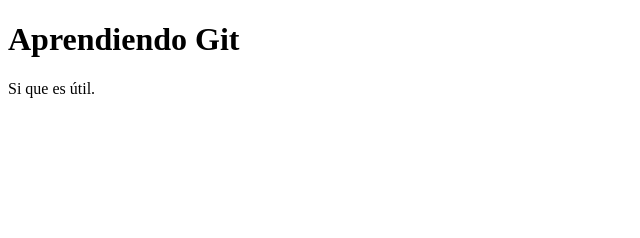
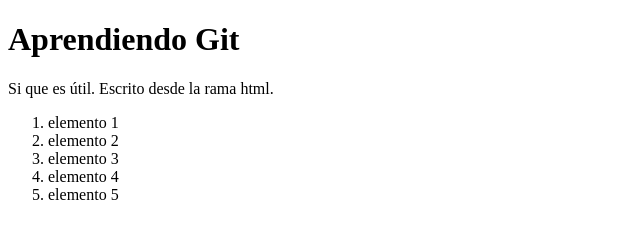
Before and after one commit to Thecoderdiego/curso-git, a plain HTML site: page index.html in a window 1280 px wide. Shown: the whole page, without its empty margins (0-640 px from the left). Drawn offline with Linux system fonts and the light colour scheme.

Commit message:
Agregando index.js al index.html

```diff
--- a/index.html
+++ b/index.html
@@ -8,6 +8,14 @@
 </head>
 <body>
     <h1>Aprendiendo Git</h1>
-    <p>Si que es útil.</p>
+    <p>Si que es útil. Escrito desde la rama html.</p>
+    <ol>
+        <li>elemento 1</li>
+        <li>elemento 2</li>
+        <li>elemento 3</li>
+        <li>elemento 4</li>
+        <li>elemento 5</li>
+    </ol>
+    <script src="index.js"></script>
 </body>
 </html>
```
